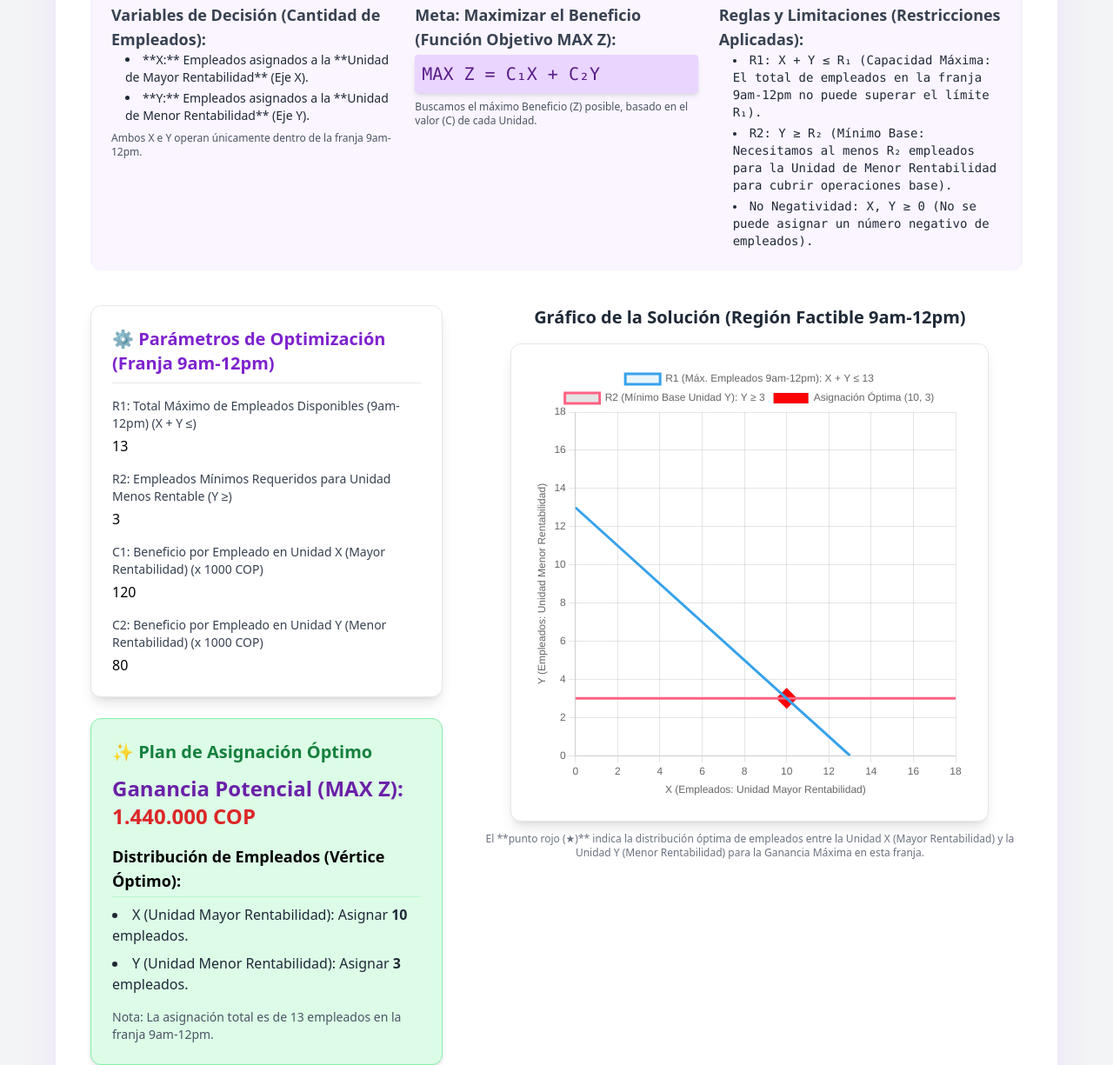
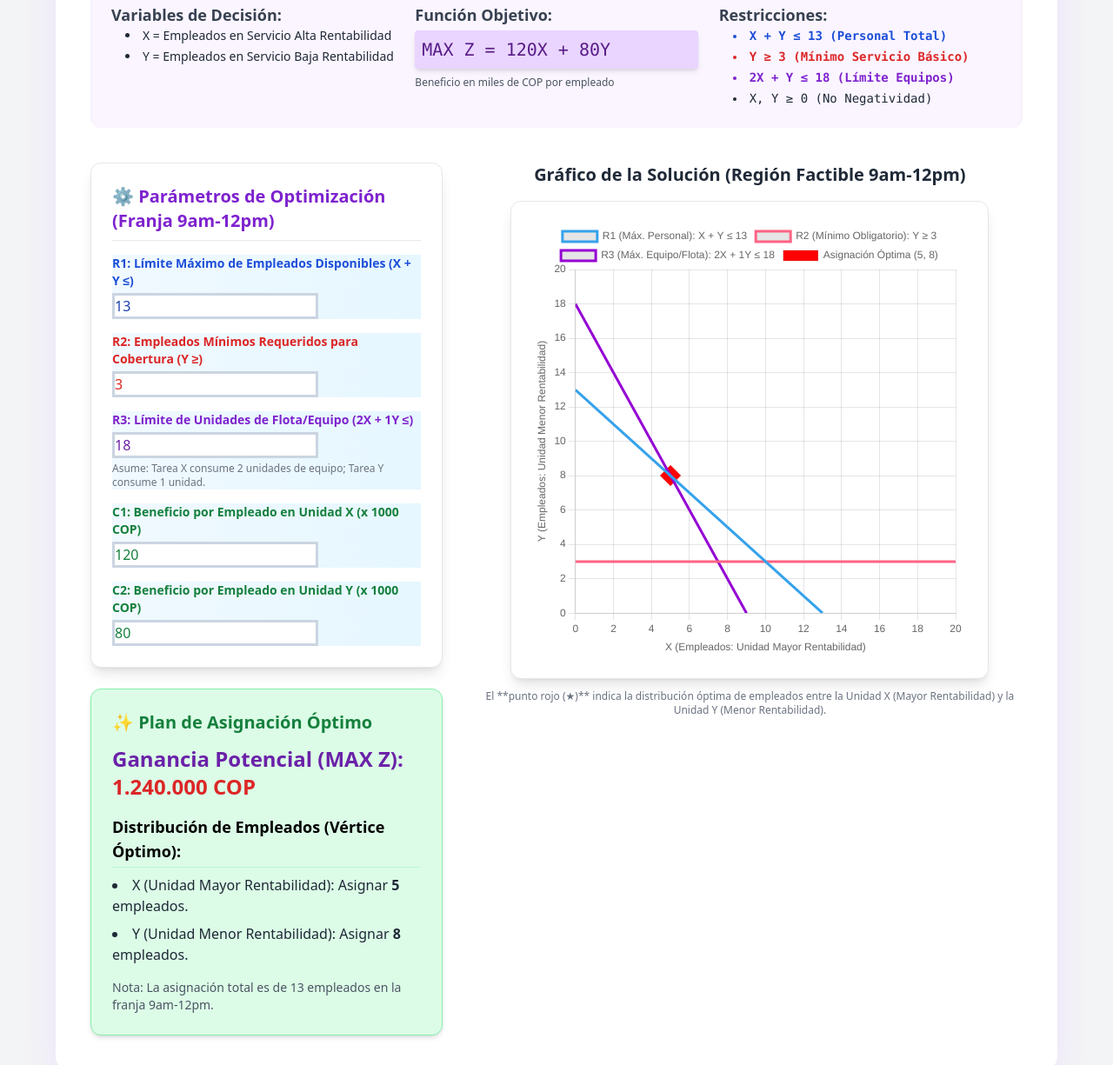
Before and after one commit to VoctorX/cansonas1, a plain HTML site: page index.html in a window 1280 px wide. Shown: the part 274-1499 px from the top of the page at 87% size. Drawn offline with nearby package versions, Linux system fonts and the light colour scheme.

Commit message:
Add files via upload

```diff
--- a/index.html
+++ b/index.html
@@ -3,7 +3,7 @@
 <head>
     <meta charset="UTF-8">
     <meta name="viewport" content="width=device-width, initial-scale=1.0">
-    <title>Optimizador de Tareas (9am-12pm) - Control Total S.A.S</title>
+    <title>Optimizador de Servicios - Control Total S.A.S</title>
     <!-- Incluye Tailwind CSS CDN para el estilo -->
     <script src="https://cdn.tailwindcss.com"></script>
     <!-- Incluye la librería de Chart.js para dibujar gráficos -->
@@ -12,10 +12,45 @@
     <script src="https://cdn.jsdelivr.net/npm/javascript-lp-solver/prod/solver.js"></script>
 
     <style>
+        /* Definición general de inputs base */
+        .input-group {
+            @apply mb-6 p-4 rounded-xl border-2 border-gray-300 hover:border-purple-400 transition-all;
+            background: linear-gradient(to right, #f0f9ff, #e6f7ff);
+        }
+
+        .input-group label {
+            @apply text-lg font-bold mb-2 block;
+        }
+
         .input-group input {
-            /* Estilo de los inputs */
-            @apply w-full border border-gray-300 p-2 rounded-lg focus:ring-purple-600 focus:border-purple-600 transition duration-150;
+            @apply w-full p-3 text-2xl font-bold rounded-lg shadow-inner;
+            border: 3px solid #cbd5e1;
         }
+
+        /* R1 - Azul */
+        #R1_limite {
+            @apply bg-blue-100 border-blue-500 focus:ring-4 focus:ring-blue-200;
+            color: #1e40af;
+        }
+
+        /* R2 - Rojo */
+        #R2_minimo {
+            @apply bg-red-100 border-red-500 focus:ring-4 focus:ring-red-200;
+            color: #dc2626;
+        }
+
+        /* R3 - Púrpura */
+        #R3_equipos {
+            @apply bg-purple-100 border-purple-500 focus:ring-4 focus:ring-purple-200;
+            color: #6b21a8;
+        }
+
+        /* C1/C2 - Verde */
+        #C1_ganancia, #C2_ganancia {
+            @apply bg-green-100 border-green-500 focus:ring-4 focus:ring-green-200;
+            color: #15803d;
+        }
+
         /* ESTABILIZACIÓN: Fuerza la relación de aspecto 1:1 para el gráfico */
         #chart-container {
             width: 100%;
@@ -41,30 +76,27 @@
             <h2 class="text-2xl font-bold text-purple-900 mb-4 border-b border-purple-200 pb-2">Formulación Matemática del Problema (Asignación 9am-12pm)</h2>
 
             <div class="grid grid-cols-1 md:grid-cols-3 gap-6 text-sm">
-                <!-- Variables CONTEXTUALIZADAS -->
                 <div>
-                    <h3 class="font-semibold text-lg text-gray-700">Variables de Decisión (Cantidad de Empleados):</h3>
+                    <h3 class="font-semibold text-lg text-gray-700">Variables de Decisión:</h3>
                     <ul class="list-disc list-inside ml-4 text-gray-800 space-y-1">
-                        <li>**X:** Empleados asignados a la **Unidad de Mayor Rentabilidad** (Eje X).</li>
-                        <li>**Y:** Empleados asignados a la **Unidad de Menor Rentabilidad** (Eje Y).</li>
+                        <li>X = Empleados en Servicio Alta Rentabilidad</li>
+                        <li>Y = Empleados en Servicio Baja Rentabilidad</li>
                     </ul>
-                    <p class="text-xs text-gray-600 mt-2">Ambos X e Y operan únicamente dentro de la franja 9am-12pm.</p>
                 </div>
-                <!-- Función Objetivo CONTEXTUALIZADA -->
                 <div>
-                    <h3 class="font-semibold text-lg text-gray-700">Meta: Maximizar el Beneficio (Función Objetivo MAX Z):</h3>
+                    <h3 class="font-semibold text-lg text-gray-700">Función Objetivo:</h3>
                     <p class="bg-purple-200 p-2 rounded font-mono text-xl text-purple-900 mt-1 shadow-md">
-                        MAX Z = C₁X + C₂Y
+                        MAX Z = 120X + 80Y
                     </p>
-                    <p class="text-xs text-gray-600 mt-2">Buscamos el máximo Beneficio (Z) posible, basado en el valor (C) de cada Unidad.</p>
+                    <p class="text-xs text-gray-600 mt-2">Beneficio en miles de COP por empleado</p>
                 </div>
-                 <!-- Restricciones CONTEXTUALIZADAS -->
                 <div>
-                    <h3 class="font-semibold text-lg text-gray-700">Reglas y Limitaciones (Restricciones Aplicadas):</h3>
+                    <h3 class="font-semibold text-lg text-gray-700">Restricciones:</h3>
                     <ul class="list-disc list-inside ml-4 text-gray-800 space-y-1">
-                        <li class="font-mono">R1: X + Y ≤ R₁ (Capacidad Máxima: El total de empleados en la franja 9am-12pm no puede superar el límite R₁).</li>
-                        <li class="font-mono">R2: Y ≥ R₂ (Mínimo Base: Necesitamos al menos R₂ empleados para la Unidad de Menor Rentabilidad para cubrir operaciones base).</li>
-                        <li class="font-mono">No Negatividad: X, Y ≥ 0 (No se puede asignar un número negativo de empleados).</li>
+                        <li class="font-mono text-blue-700 font-bold">X + Y ≤ 13 (Personal Total)</li>
+                        <li class="font-mono text-red-600 font-bold">Y ≥ 3 (Mínimo Servicio Básico)</li>
+                        <li class="font-mono text-purple-700 font-bold">2X + Y ≤ 18 (Límite Equipos)</li>
+                        <li class="font-mono">X, Y ≥ 0 (No Negatividad)</li>
                     </ul>
                 </div>
             </div>
@@ -78,24 +110,28 @@
                     <h2 class="text-xl font-bold text-purple-700 mb-4 border-b pb-2">⚙️ Parámetros de Optimización (Franja 9am-12pm)</h2>
 
                     <div class="input-group mb-4">
-                        <label class="block text-sm font-medium text-gray-700 mb-1">R1: Total Máximo de Empleados Disponibles (9am-12pm) (X + Y ≤)</label>
+                        <label class="block text-sm font-medium text-blue-700 font-semibold mb-1">R1: Límite Máximo de Empleados Disponibles (X + Y ≤)</label>
                         <input type="number" id="R1_limite" value="13" min="1" step="1" onchange="resolverYGraficar()">
                     </div>
 
                     <div class="input-group mb-4">
-                        <label class="block text-sm font-medium text-gray-700 mb-1">R2: Empleados Mínimos Requeridos para Unidad Menos Rentable (Y ≥)</label>
+                        <label class="block text-sm font-medium text-red-600 font-semibold mb-1">R2: Empleados Mínimos Requeridos para Cobertura (Y ≥)</label>
                         <input type="number" id="R2_minimo" value="3" min="1" step="1" onchange="resolverYGraficar()">
                     </div>
 
                     <div class="input-group mb-4">
-                        <!-- C1 es Productividad/Beneficio de la Unidad X -->
-                        <label class="block text-sm font-medium text-gray-700 mb-1">C1: Beneficio por Empleado en Unidad X (Mayor Rentabilidad) (x 1000 COP)</label>
+                        <label class="block text-sm font-medium text-purple-700 font-semibold mb-1">R3: Límite de Unidades de Flota/Equipo (2X + 1Y ≤)</label>
+                        <input type="number" id="R3_equipos" value="18" min="1" step="1" onchange="resolverYGraficar()">
+                        <p class="text-xs text-gray-500 mt-1">Asume: Tarea X consume 2 unidades de equipo; Tarea Y consume 1 unidad.</p>
+                    </div>
+
+                    <div class="input-group mb-4">
+                        <label class="block text-sm font-medium text-green-700 font-semibold mb-1">C1: Beneficio por Empleado en Unidad X (x 1000 COP)</label>
                         <input type="number" id="C1_ganancia" value="120" min="1" step="1" onchange="resolverYGraficar()">
                     </div>
 
                     <div class="input-group">
-                        <!-- C2 es Productividad/Beneficio de la Unidad Y -->
-                        <label class="block text-sm font-medium text-gray-700 mb-1">C2: Beneficio por Empleado en Unidad Y (Menor Rentabilidad) (x 1000 COP)</label>
+                        <label class="block text-sm font-medium text-green-700 font-semibold mb-1">C2: Beneficio por Empleado en Unidad Y (x 1000 COP)</label>
                         <input type="number" id="C2_ganancia" value="80" min="1" step="1" onchange="resolverYGraficar()">
                     </div>
                 </div>
@@ -111,7 +147,7 @@
                 <div id="chart-container" class="bg-white p-6 rounded-xl shadow-lg border border-gray-200">
                     <canvas id="simplexChart"></canvas>
                 </div>
-                <p class="text-xs text-center text-gray-500 mt-3">El **punto rojo (★)** indica la distribución óptima de empleados entre la Unidad X (Mayor Rentabilidad) y la Unidad Y (Menor Rentabilidad) para la Ganancia Máxima en esta franja.</p>
+                <p class="text-xs text-center text-gray-500 mt-3">El **punto rojo (★)** indica la distribución óptima de empleados entre la Unidad X (Mayor Rentabilidad) y la Unidad Y (Menor Rentabilidad).</p>
             </div>
         </div>
     </div>
@@ -120,65 +156,140 @@
     <script>
         let myChart;
 
+        // Función auxiliar para resolver un sistema 2x2: a1*x + b1*y = c1, a2*x + b2*y = c2
+        function solve2x2(a1, b1, c1, a2, b2, c2) {
+            const determinant = a1 * b2 - a2 * b1;
+            if (Math.abs(determinant) < 1e-9) { // Casi cero, líneas paralelas o idénticas
+                return null;
+            }
+            const x = (c1 * b2 - c2 * b1) / determinant;
+            const y = (a1 * c2 - a2 * c1) / determinant;
+            return { x: x, y: y };
+        }
+
+        // Función para verificar si un punto (x, y) es una solución factible
+        function isFeasible(x, y, R1, R2, R3) {
+            // No Negatividad
+            if (x < -1e-9 || y < -1e-9) return false;
+
+            // R1: X + Y <= R1 (Límite General de Personal)
+            if (x + y > R1 + 1e-9) return false;
+
+            // R2: Y >= R2 (Mínimo Obligatorio Cobertura)
+            if (y < R2 - 1e-9) return false;
+
+            // R3: 2X + 1Y <= R3 (Límite de Equipo)
+            if (2 * x + y > R3 + 1e-9) return false;
+
+            return true;
+        }
+
         function resolverYGraficar() {
-            // 1. Obtener valores de los inputs (C1 y C2 están en miles)
+            // 1. Obtener valores de los inputs
             const R1_limite = parseFloat(document.getElementById('R1_limite').value);
             const R2_minimo = parseFloat(document.getElementById('R2_minimo').value);
+            const R3_equipos = parseFloat(document.getElementById('R3_equipos').value);
             const C1_scaled = parseFloat(document.getElementById('C1_ganancia').value);
             const C2_scaled = parseFloat(document.getElementById('C2_ganancia').value);
 
-            // Definir el factor de escala para el resultado final (1000 para pasar de miles a COP)
             const SCALE_FACTOR = 1000;
 
-            // 2. Verificación de infactibilidad
-            if (isNaN(R1_limite) || isNaN(R2_minimo) || isNaN(C1_scaled) || isNaN(C2_scaled) || R1_limite <= 0 || R2_minimo <= 0 || R2_minimo > R1_limite || C1_scaled <= 0 || C2_scaled <= 0) {
-                let errorMsg = 'Error: Los valores deben ser positivos y el Mínimo Requerido (R2) no puede exceder la Capacidad Máxima (R1).';
-
+            // 2. Verificación de infactibilidad inicial (lógica y de entrada)
+            if (isNaN(R1_limite) || isNaN(R2_minimo) || isNaN(R3_equipos) || isNaN(C1_scaled) || isNaN(C2_scaled) || R1_limite <= 0 || R2_minimo < 0 || R3_equipos <= 0 || C1_scaled <= 0 || C2_scaled <= 0) {
+                let errorMsg = 'Error: Los límites (R1, R3, C1, C2) deben ser positivos.';
                 document.getElementById('resultados').innerHTML = `<p class="text-lg font-bold text-red-600">❌ ${errorMsg}</p>`;
                 if (myChart) myChart.destroy();
                 return;
             }
 
-            // 3. CÁLCULO DETERMINÍSTICO POR ENUMERACIÓN DE VÉRTICES (Método Gráfico)
-            // Los vértices de la región factible para MAX Z = C₁X + C₂Y sujeto a X + Y ≤ R₁ y Y ≥ R₂ son:
-            /* P1: (0, R2)
-            P2: (R1 - R2, R2)
-            P3: (0, R1)
-            */
-            const vertices = [
-                // P1: (0, R2_minimo)
-                { x: 0, y: R2_minimo },
-                // P2: (R1_limite - R2_minimo, R2_minimo)
-                { x: R1_limite - R2_minimo, y: R2_minimo },
-                // P3: (0, R1_limite)
-                { x: 0, y: R1_limite }
-            ];
+            // Verificar si el mínimo requerido (R2) excede la capacidad total (R1) o la capacidad de equipo (R3)
+            if (R2_minimo > R1_limite || R2_minimo > R3_equipos) {
+                 let errorMsg = 'Infactibilidad: El mínimo requerido (R2) excede la Capacidad Máxima de Personal (R1) o la Capacidad de Equipo (R3).';
+                 document.getElementById('resultados').innerHTML = `<p class="text-lg font-bold text-red-600">❌ ${errorMsg}</p>`;
+                 if (myChart) myChart.destroy();
+                 return;
+            }
 
+
+            // 3. CÁLCULO DETERMINÍSTICO: ENUMERACIÓN DE VÉRTICES CANDIDATOS
+            let candidateVertices = [];
+
+            // LÍNEAS PRINCIPALES:
+            // L1 (R1): X + Y = R1_limite   -> a1=1, b1=1, c1=R1_limite
+            // L2 (R2): Y = R2_minimo       -> a2=0, b2=1, c2=R2_minimo
+            // L3 (R3): 2X + Y = R3_equipos -> a3=2, b3=1, c3=R3_equipos
+            // L4 (X=0): X = 0             -> a4=1, b4=0, c4=0
+
+
+            // Intersecciones 2x2:
+
+            // I1: L4 (X=0) y L2 (Y=R2)
+            candidateVertices.push({ x: 0, y: R2_minimo });
+
+            // I2: L4 (X=0) y L1 (X+Y=R1)
+            candidateVertices.push({ x: 0, y: R1_limite });
+
+            // I3: L4 (X=0) y L3 (2X+Y=R3)
+            candidateVertices.push({ x: 0, y: R3_equipos });
+
+            // I4: L1 (X+Y=R1) y L2 (Y=R2)
+            // X + R2 = R1 -> X = R1 - R2
+            candidateVertices.push({ x: R1_limite - R2_minimo, y: R2_minimo });
+
+            // I5: L3 (2X+Y=R3) y L2 (Y=R2)
+            // 2X + R2 = R3 -> X = (R3 - R2) / 2
+            candidateVertices.push({ x: (R3_equipos - R2_minimo) / 2, y: R2_minimo });
+
+            // I6: L1 (X+Y=R1) y L3 (2X+Y=R3)
+            const intersection_L1_L3 = solve2x2(1, 1, R1_limite, 2, 1, R3_equipos);
+            if (intersection_L1_L3) {
+                 candidateVertices.push(intersection_L1_L3);
+            }
+
+            // 4. Filtrar y Evaluar Vértices Factibles
+            let factibleVertices = [];
+
+            candidateVertices.forEach(p => {
+                // Redondear el punto para evitar problemas de flotantes y mantener la integridad de empleados
+                p.x = parseFloat(p.x.toFixed(6));
+                p.y = parseFloat(p.y.toFixed(6));
+
+                if (isFeasible(p.x, p.y, R1_limite, R2_minimo, R3_equipos)) {
+                    // CÁLCULO DE LA FUNCIÓN OBJETIVO para el vértice factible
+                    p.Z = (C1_scaled * p.x) + (C2_scaled * p.y);
+                    factibleVertices.push(p);
+                }
+            });
+
+            // 5. Encontrar la Solución Óptima
             let optX = 0;
             let optY = 0;
             let maxZ = -Infinity;
 
-            // Encontrar el vértice que maximiza Z = C₁X + C₂Y
-            vertices.forEach(p => {
-                // Cálculo de la Función Objetivo con valores escalados (C en miles)
-                const currentZ = (C1_scaled * p.x) + (C2_scaled * p.y);
+            if (factibleVertices.length === 0) {
+                 // Si la región factible es vacía, los valores óptimos siguen siendo 0.
+            } else {
+                 factibleVertices.forEach(p => {
+                    if (p.Z > maxZ) {
+                        maxZ = p.Z;
+                        optX = Math.round(p.x); // Redondeo para número de empleados
+                        optY = Math.round(p.y); // Redondeo para número de empleados
+                    }
+                 });
+            }
 
-                // Solo consideramos puntos que dan una mejor solución
-                if (p.x >= 0 && p.y >= 0 && currentZ > maxZ) {
-                    maxZ = currentZ;
-                    optX = Math.round(p.x); // Aseguramos valores enteros (número de empleados)
-                    optY = Math.round(p.y); // Aseguramos valores enteros (número de empleados)
-                }
-            });
-
-            // 4. Mostrar Resultados
+            // 6. Mostrar Resultados
             const resultadosDiv = document.getElementById('resultados');
             let output = '';
-            let maxBoundary = Math.ceil(R1_limite) + 5;
+            // El límite superior del gráfico debe ser el mayor de R1 o R3
+            let maxBoundary = Math.ceil(Math.max(R1_limite, R3_equipos)) + 2;
 
-            if (maxZ > 0) {
+            // Re-evaluar Z en el punto entero redondeado final (optX, optY)
+            const finalZ_scaled = (C1_scaled * optX) + (C2_scaled * optY);
+
+            if (finalZ_scaled > 0 && isFeasible(optX, optY, R1_limite, R2_minimo, R3_equipos)) {
                 // Re-escalar el resultado final para mostrarlo en COP
-                const finalResult = maxZ * SCALE_FACTOR;
+                const finalResult = finalZ_scaled * SCALE_FACTOR;
 
                 output += '<p class="text-xl font-bold text-green-700 mb-3 flex items-center">✨ Plan de Asignación Óptimo</p>';
                 output += `<p class="text-2xl font-extrabold mb-4 text-purple-800">Ganancia Potencial (MAX Z): <span class="text-red-600">${Math.round(finalResult).toLocaleString('es-CO')} COP</span></p>`;
@@ -193,48 +304,62 @@
 
             } else {
                 output += '<p class="text-lg font-bold text-red-600">❌ Solución Trivial o No Factible.</p>';
-                output += '<p class="text-gray-700">La ganancia óptima es cero, o el modelo no puede satisfacer los requerimientos. Revise los parámetros R1 y R2.</p>';
+                output += '<p class="text-gray-700">La ganancia óptima es cero, o el modelo no puede satisfacer los requerimientos. Revise los parámetros R1, R2 y R3.</p>';
             }
             resultadosDiv.innerHTML = output;
 
-            // 5. Graficar la Región Factible y el Punto Óptimo
-            dibujarGrafico(R1_limite, R2_minimo, optX, optY, maxBoundary);
+            // 7. Graficar la Región Factible y el Punto Óptimo
+            dibujarGrafico(R1_limite, R2_minimo, R3_equipos, optX, optY, maxBoundary);
         }
 
-        function dibujarGrafico(R1, R2, optX, optY, maxBoundary) {
+        function dibujarGrafico(R1, R2, R3, optX, optY, maxBoundary) {
             const ctx = document.getElementById('simplexChart').getContext('2d');
 
             if (myChart) {
                 myChart.destroy(); // Destruye el gráfico anterior
             }
 
-            // Definición de las líneas de restricción para el gráfico
-            // R1: X + Y = R1_limite -> Puntos (R1, 0) y (0, R1)
+            // Puntos para las líneas de restricción
+
+            // R1: X + Y = R1 -> Puntos (R1, 0) y (0, R1)
             const R1_line = [{ x: 0, y: R1 }, { x: R1, y: 0 }];
-            // R2: Y = R2_minimo -> Línea horizontal en Y = R2
+
+            // R2: Y = R2 -> Línea horizontal
             const R2_line = [{ x: 0, y: R2 }, { x: maxBoundary, y: R2 }];
+
+            // R3: 2X + Y = R3 -> Puntos (R3/2, 0) y (0, R3)
+            const R3_line = [{ x: R3 / 2, y: 0 }, { x: 0, y: R3 }];
 
 
             myChart = new Chart(ctx, {
                 type: 'scatter',
                 data: {
                     datasets: [
-                        // R1: Límite de Capacidad Total
+                        // R1: Límite General de Personal (X + Y ≤ R1)
                         {
-                            label: `R1 (Máx. Empleados 9am-12pm): X + Y ≤ ${R1}`,
+                            label: `R1 (Máx. Personal): X + Y ≤ ${R1}`,
                             data: R1_line,
-                            borderColor: 'rgb(54, 162, 235)',
-                            backgroundColor: 'rgba(54, 162, 235, 0.1)', // Sombra ligera
+                            borderColor: 'rgb(54, 162, 235)', // Azul
                             borderWidth: 3,
                             showLine: true,
                             fill: false,
                             pointRadius: 0
                         },
-                        // R2: Límite Mínimo para Y
+                        // R2: Límite Mínimo Obligatorio para Y (Y ≥ R2)
                         {
-                            label: `R2 (Mínimo Base Unidad Y): Y ≥ ${R2}`,
+                            label: `R2 (Mínimo Obligatorio): Y ≥ ${R2}`,
                             data: R2_line,
-                            borderColor: 'rgb(255, 99, 132)',
+                            borderColor: 'rgb(255, 99, 132)', // Rojo/Rosa
+                            borderWidth: 3,
+                            showLine: true,
+                            fill: false,
+                            pointRadius: 0
+                        },
+                        // R3: Límite de Equipo (2X + 1Y ≤ R3)
+                        {
+                            label: `R3 (Máx. Equipo/Flota): 2X + 1Y ≤ ${R3}`,
+                            data: R3_line,
+                            borderColor: 'rgb(148, 0, 211)', // Púrpura
                             borderWidth: 3,
                             showLine: true,
                             fill: false,
```
